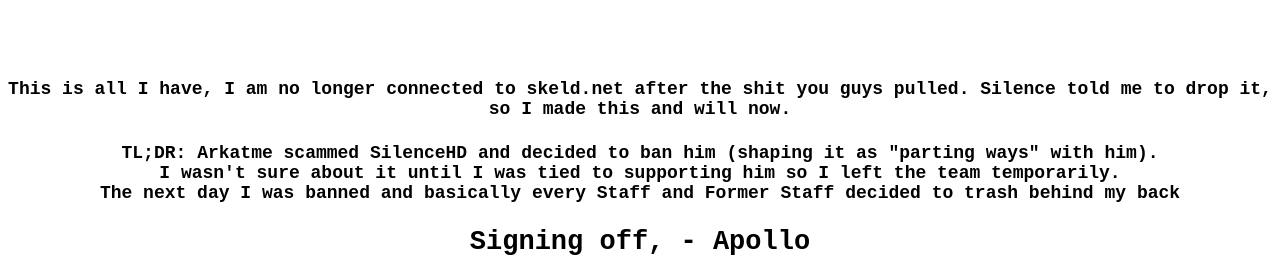
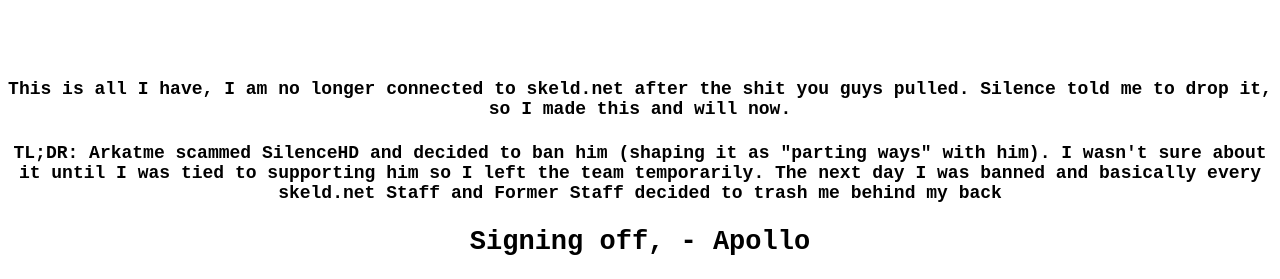
Before and after one commit to Naleksuh/skeld.net-drama, a plain HTML site: page index.html in a window 1280 px wide. Shown: the part 9728-10007 px from the top of the page. Drawn offline with Linux system fonts and the light colour scheme.

Commit message:
Update index.html

```diff
--- a/index.html
+++ b/index.html
@@ -179,6 +179,8 @@
     <h4>This is all I have, I am no longer connected to skeld.net after the shit you guys pulled. Silence told me to
         drop it, so I made this and will now.</h2>
 
-    <h4>TL;DR: Arkatme scammed SilenceHD and decided to ban him (shaping it as "parting ways" with him).<br>I wasn't sure about it until I was tied to supporting him so I left the team temporarily.<br>The next day I was banned and basically every Staff and Former Staff decided to trash behind my back</h4>
+    <h4>TL;DR: Arkatme scammed SilenceHD and decided to ban him (shaping it as "parting ways" with him).
+I wasn't sure about it until I was tied to supporting him so I left the team temporarily.
+The next day I was banned and basically every skeld.net Staff and Former Staff decided to trash me behind my back</h4>
         <h2>Signing off, - Apollo</h2>
 </body>
```
